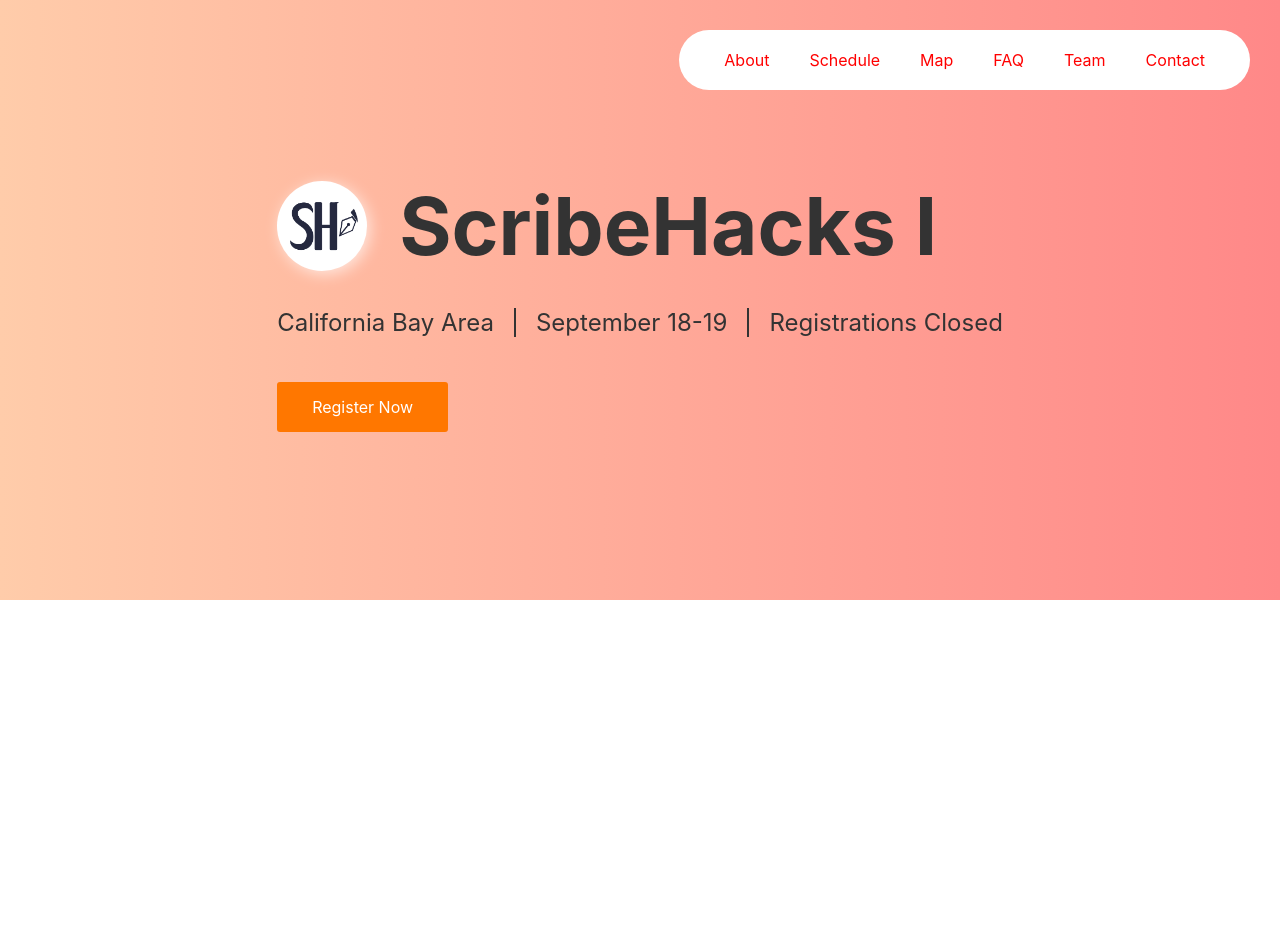
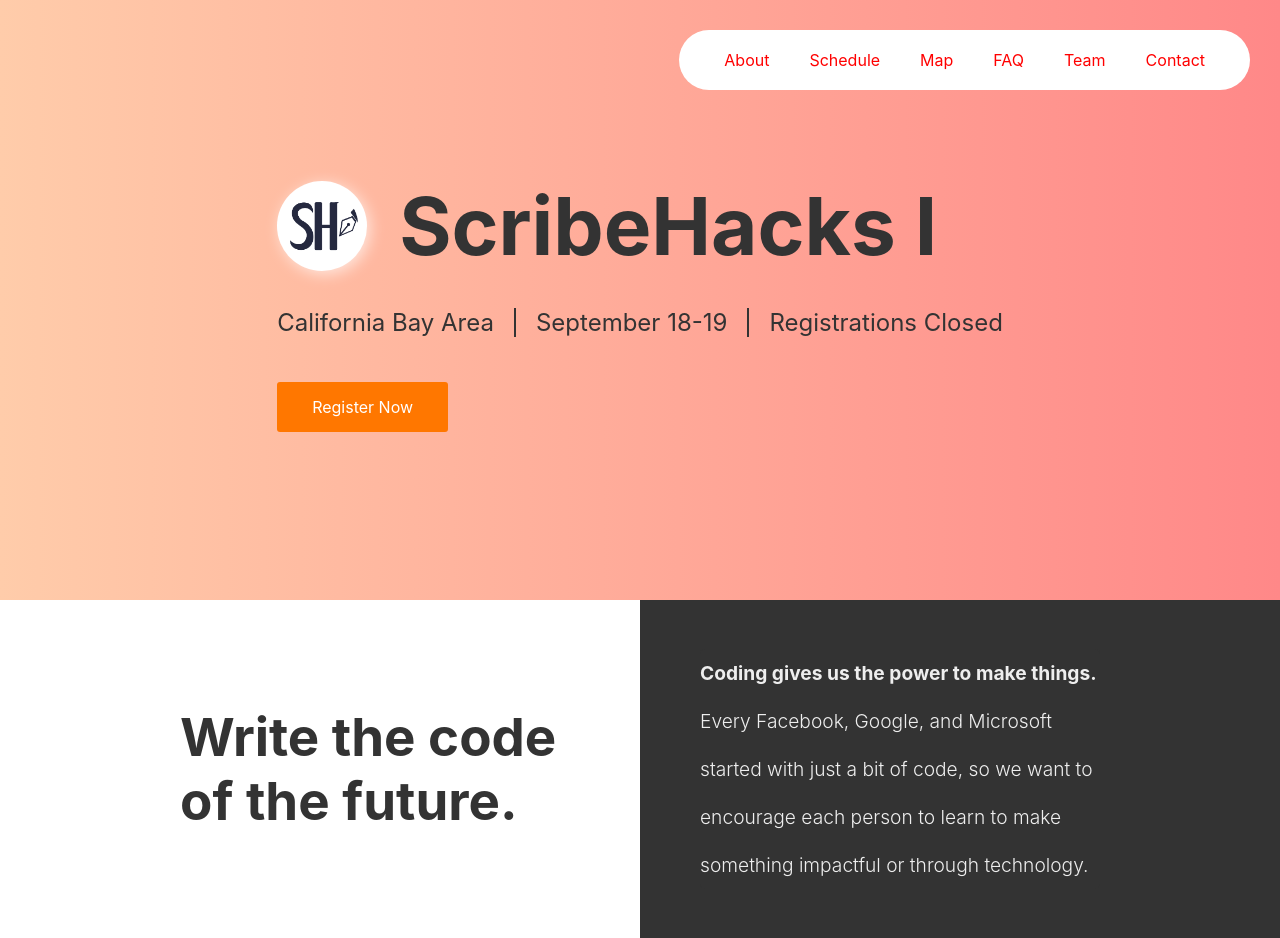
Before and after one commit to ScribeHacks/scribehacks.github.io, a Svelte app: page / in a window 1280 px wide. Before the commit the page ends 800 px from the top, so only its background shows below. Built offline with nearby package versions, Linux system fonts and the light colour scheme.

Commit message:
section: Add redesigned about section

```diff
--- a/public/global.css
+++ b/public/global.css
@@ -1,3 +1,4 @@
+
 html, body {
 	position: relative;
 	width: 100%;
--- a/src/App.svelte
+++ b/src/App.svelte
@@ -1,11 +1,13 @@
 <script lang="ts">
   import Navbar from "./components/Navbar.svelte";
   import Hero from "./sections/Hero.svelte";
+  import About from "./sections/About.svelte";
 </script>
 
 <main>
   <Navbar />
   <Hero />
+  <About />
 </main>
 
 <style type="text/scss">
--- /dev/null
+++ b/src/sections/About.svelte
@@ -0,0 +1,50 @@
+
+<section class="section about">
+  <div class="section-left">
+    <h2>Write the code of the future.</h2>
+  </div>
+  <div class="section-right">
+    <p><b>Coding gives us the power to make things.</b><br>
+    Every Facebook, Google, and Microsoft started with just a bit of code, so we want to encourage each person to learn to make something impactful or through technology.</p>
+  </div>
+</section>
+
+<style type="text/scss">
+  .about {
+    display: flex;
+    align-items: center;
+
+    .section-left, .section-right {
+      flex: 1 1;
+      padding: 30px 60px;
+    }
+
+    .section-left {
+      display: flex;
+      justify-content: flex-end;
+    }
+
+    .section-right {
+      background-color: #333;
+      display: flex;
+      justify-content: flex-start;
+    }
+
+    h2, p {
+      max-width: 400px;
+    }
+
+    h2 {
+      font-size: 3.3rem;
+    }
+
+    p {
+      background-color: #333;
+      border-radius: 5px;
+      color: #eee;
+      font-size: 1.2rem;
+      font-weight: 300;
+      line-height: 3rem;
+    }
+  }
+</style>
```
